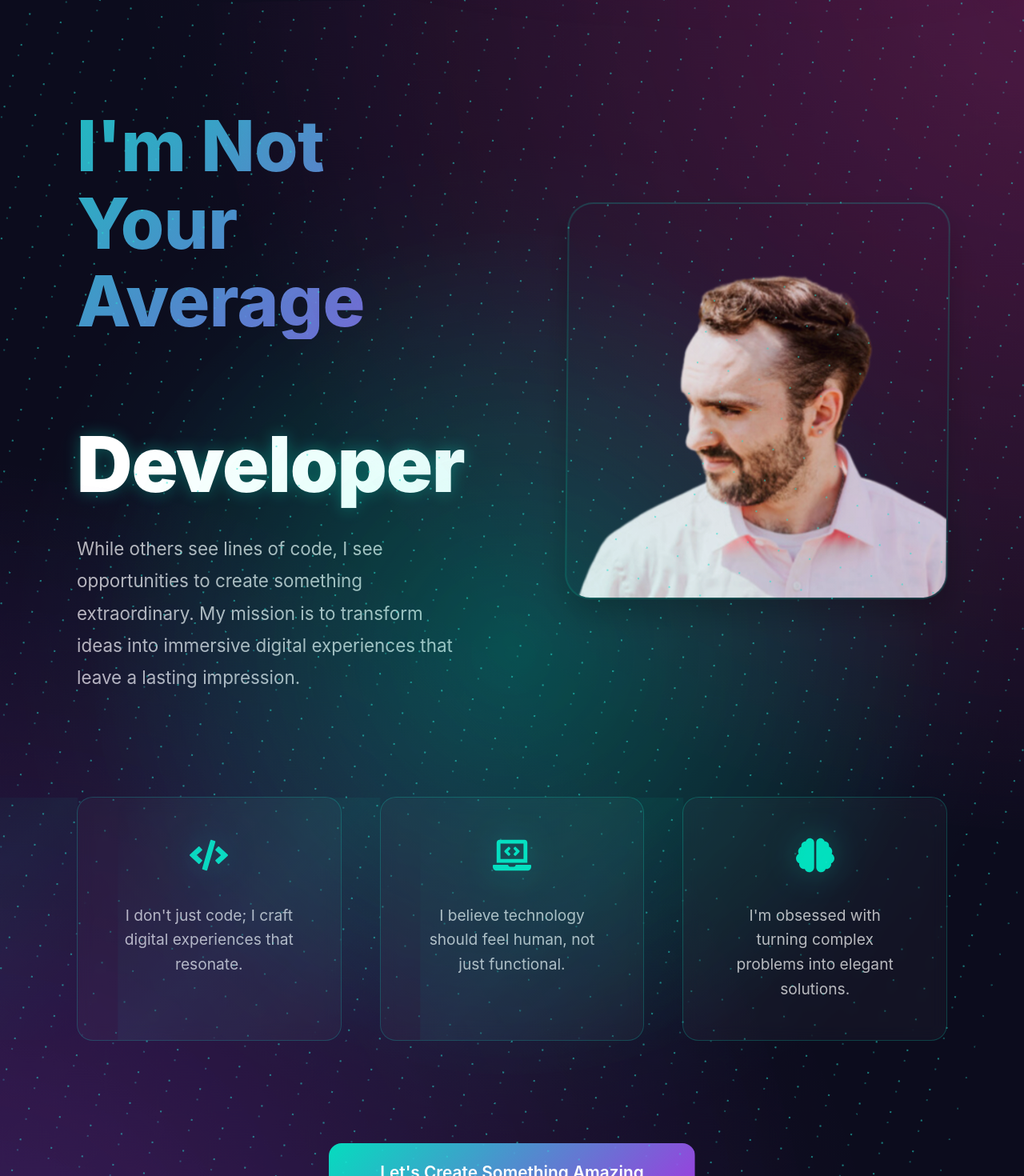
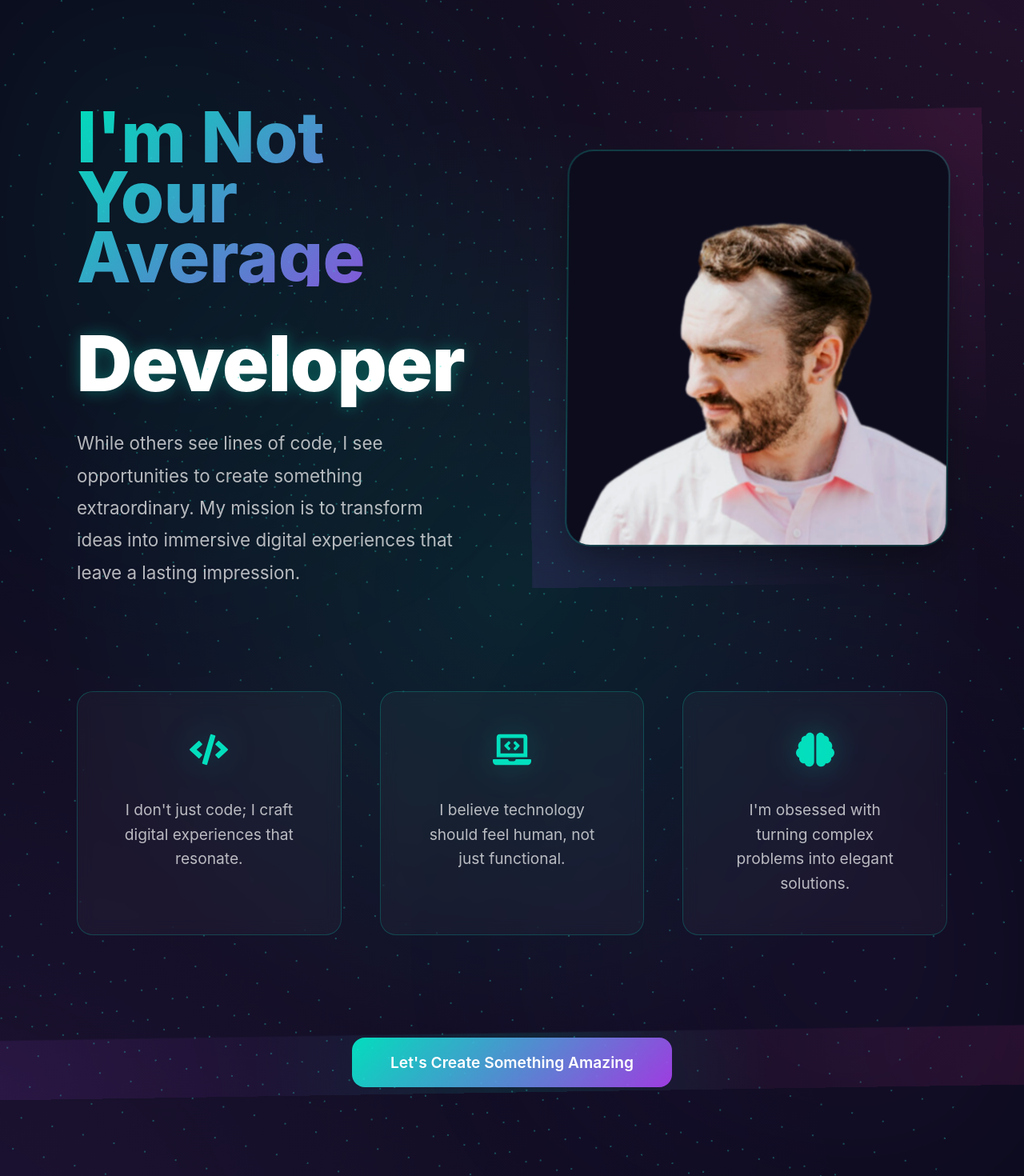
Before and after one commit to JDestefano11/React-Portfolio-Vite, a React (Vite) app: page / in a window 1280 px wide. Shown: the part 940-2410 px from the top of the page at 80% size. Built offline with nearby package versions, Linux system fonts and the light colour scheme.

Commit message:
"Fixed layout on 1200px devices and up"

```diff
--- a/src/components/About/About.css
+++ b/src/components/About/About.css
@@ -19,39 +19,51 @@
   overflow: hidden;
   padding: 140px 4rem 6rem;
   background: var(--digital-black);
+  isolation: isolate;
 }
 
 .background-effects {
-  position: fixed;
-  top: 0;
-  left: 0;
-  right: 0;
-  bottom: 0;
+  position: absolute;
+  inset: 0;
+  z-index: 1;
   pointer-events: none;
-  z-index: 0;
+  opacity: 0.08;
+  background:
+    radial-gradient(circle at 15% 20%, var(--aurora-teal) 0%, transparent 35%),
+    radial-gradient(circle at 85% 80%, var(--aurora-purple) 0%, transparent 35%);
+  filter: blur(100px);
 }
 
 .background-effects::before {
-  content: "";
+  content: '';
   position: absolute;
   inset: 0;
   background:
-    radial-gradient(circle at 20% 20%, rgba(0, 255, 213, 0.2) 0%, transparent 50%),
-    radial-gradient(circle at 80% 80%, rgba(255, 54, 171, 0.2) 0%, transparent 50%),
-    radial-gradient(circle at 50% 50%, rgba(182, 67, 255, 0.15) 0%, transparent 70%);
-  filter: blur(100px);
-  animation: pulseBackground 8s ease-in-out infinite;
+    linear-gradient(45deg, transparent 45%, var(--aurora-teal) 100%),
+    linear-gradient(135deg, transparent 45%, var(--aurora-purple) 100%);
+  opacity: 0.05;
+  mask-image: repeating-linear-gradient(
+    -45deg,
+    #000 25%,
+    transparent 25.5%,
+    transparent 75%,
+    #000 75.5%
+  );
+  mask-size: 4px 4px;
 }
 
 .about-container {
   position: relative;
-  z-index: 1;
+  z-index: 5;
   max-width: 1400px;
   margin: 0 auto;
   padding: 0 2rem;
+  background: transparent;
 }
 
 .top-content {
+  position: relative;
+  z-index: 10;
   display: grid;
   grid-template-columns: 1fr 1fr;
   gap: 6rem;
@@ -60,10 +72,14 @@
 }
 
 .text-content {
+  position: relative;
+  z-index: 10;
   max-width: 600px;
 }
 
 .visual-section {
+  position: relative;
+  z-index: 10;
   display: flex;
   justify-content: center;
   align-items: center;
@@ -71,6 +87,7 @@
 
 .profile-image-container {
   position: relative;
+  z-index: 10;
   border-radius: 30px;
   overflow: hidden;
   box-shadow:
@@ -80,6 +97,7 @@
   transition: transform 0.5s ease;
   max-width: 500px;
   width: 100%;
+  background: var(--digital-black);
 }
 
 .profile-image-container::before {
@@ -110,21 +128,23 @@
 
 .main-title {
   font-size: 4.5rem;
-  line-height: 1.1;
+  line-height: 0.9;
   margin-bottom: 2rem;
   position: relative;
+  z-index: 10;
 }
 
 .highlight-text {
   display: block;
   background: var(--gradient-teal-purple);
-  background-size: 200% auto;
   -webkit-background-clip: text;
   -webkit-text-fill-color: transparent;
-  animation: shine 3s linear infinite;
   font-weight: 800;
   letter-spacing: -0.5px;
   font-size: 5rem;
+  margin-bottom: 0;
+  position: relative;
+  z-index: 10;
 }
 
 .role-text {
@@ -135,7 +155,9 @@
   text-shadow: var(--aurora-glow);
   position: relative;
   display: inline-block;
-  margin-top: 1rem;
+  margin-top: -0.3em;
+  line-height: 1;
+  z-index: 10;
 }
 
 .intro-text {
@@ -145,9 +167,12 @@
   margin-bottom: 3rem;
   max-width: 600px;
   position: relative;
+  z-index: 10;
 }
 
 .claims-grid {
+  position: relative;
+  z-index: 10;
   display: grid;
   grid-template-columns: repeat(3, 1fr);
   gap: 2rem;
@@ -155,6 +180,8 @@
 }
 
 .claim-item {
+  position: relative;
+  z-index: 10;
   display: flex;
   flex-direction: column;
   align-items: center;
@@ -171,18 +198,12 @@
 .claim-item::before {
   content: '';
   position: absolute;
-  top: 0;
-  left: 0;
-  width: 100%;
-  height: 100%;
-  background: linear-gradient(
-    135deg,
-    transparent,
-    rgba(0, 255, 213, 0.05),
-    transparent
-  );
-  transform: translateX(-100%);
-  transition: transform 0.6s ease;
+  inset: 0;
+  background: var(--gradient-teal-purple);
+  opacity: 0;
+  z-index: -1;
+  transition: opacity 0.3s ease;
+  border-radius: inherit;
 }
 
 .claim-item:hover {
@@ -201,6 +222,8 @@
   color: var(--aurora-teal);
   filter: drop-shadow(var(--aurora-glow));
   transition: all 0.3s ease;
+  position: relative;
+  z-index: 10;
 }
 
 .claim-item:hover .claim-icon {
@@ -212,98 +235,40 @@
   font-size: 1.1rem;
   line-height: 1.6;
   color: var(--text-secondary);
+  position: relative;
+  z-index: 10;
 }
 
 .cta-section {
   display: flex;
   justify-content: center;
   margin-top: 4rem;
+  position: relative;
+  z-index: 10;
 }
 
 .connect-btn {
   display: inline-flex;
   align-items: center;
   gap: 1rem;
-  padding: 1.5rem 4rem;
+  padding: 1.2rem 3rem;
   background: var(--gradient-teal-purple);
   color: var(--text-primary);
-  font-size: 1.3rem;
+  font-size: 1.2rem;
   font-weight: 600;
   border-radius: 16px;
   text-decoration: none;
-  transition: all 0.4s cubic-bezier(0.4, 0, 0.2, 1);
+  transition: all 0.3s ease;
   position: relative;
   overflow: hidden;
-  animation: gradientMove 3s ease infinite;
-  min-width: 250px;
+  min-width: 200px;
   justify-content: center;
-}
-
-.connect-btn::before {
-  content: '';
-  position: absolute;
-  top: 0;
-  left: -100%;
-  width: 100%;
-  height: 100%;
-  background: linear-gradient(
-    90deg,
-    transparent,
-    rgba(255, 255, 255, 0.3),
-    transparent
-  );
-  transition: 0.5s;
+  z-index: 10;
 }
 
 .connect-btn:hover {
   transform: translateY(-5px);
   box-shadow: var(--aurora-glow);
-  background-position: right center;
-}
-
-.connect-btn:hover::before {
-  left: 100%;
-}
-
-@keyframes pulseBackground {
-  0%, 100% {
-    opacity: 0.8;
-    transform: scale(1);
-  }
-  50% {
-    opacity: 1;
-    transform: scale(1.1);
-  }
-}
-
-@keyframes shine {
-  0% {
-    background-position: 0% center;
-  }
-  100% {
-    background-position: 200% center;
-  }
-}
-
-@keyframes lineWidth {
-  0%, 100% {
-    transform: scaleX(0);
-  }
-  50% {
-    transform: scaleX(1);
-  }
-}
-
-@keyframes gradientMove {
-  0% {
-    background-position: 0% center;
-  }
-  50% {
-    background-position: 100% center;
-  }
-  100% {
-    background-position: 0% center;
-  }
 }
 
 @media (min-width: 1200px) {
@@ -319,20 +284,19 @@
     max-width: 700px;
   }
 
-  .profile-image-container {
-    max-width: 550px;
-  }
-
   .main-title {
     font-size: 5rem;
+    line-height: 0.85;
   }
 
   .highlight-text {
     font-size: 5.5rem;
+    margin-bottom: 0;
   }
 
   .role-text {
     font-size: 6rem;
+    margin-top: -0.4em;
   }
 
   .intro-text {
@@ -377,14 +341,17 @@
 
   .main-title {
     font-size: 6rem;
+    line-height: 0.8;
   }
 
   .highlight-text {
     font-size: 6.5rem;
+    margin-bottom: 0;
   }
 
   .role-text {
     font-size: 7rem;
+    margin-top: -0.5em;
   }
 
   .intro-text {
```
